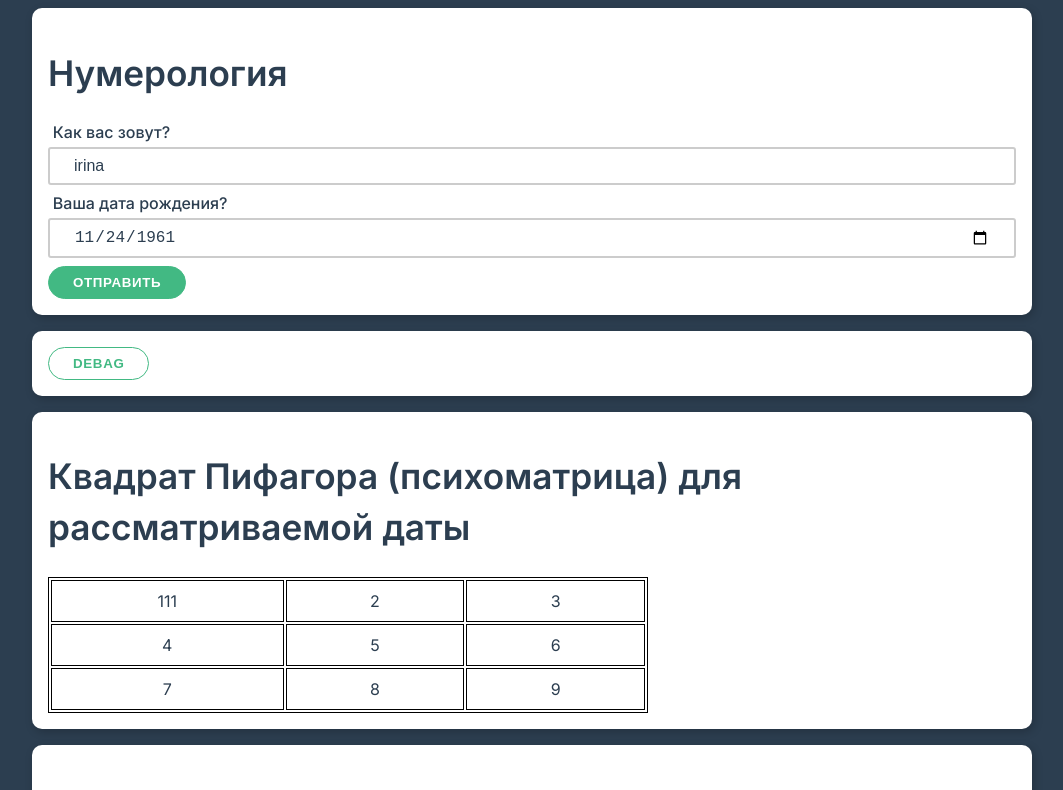
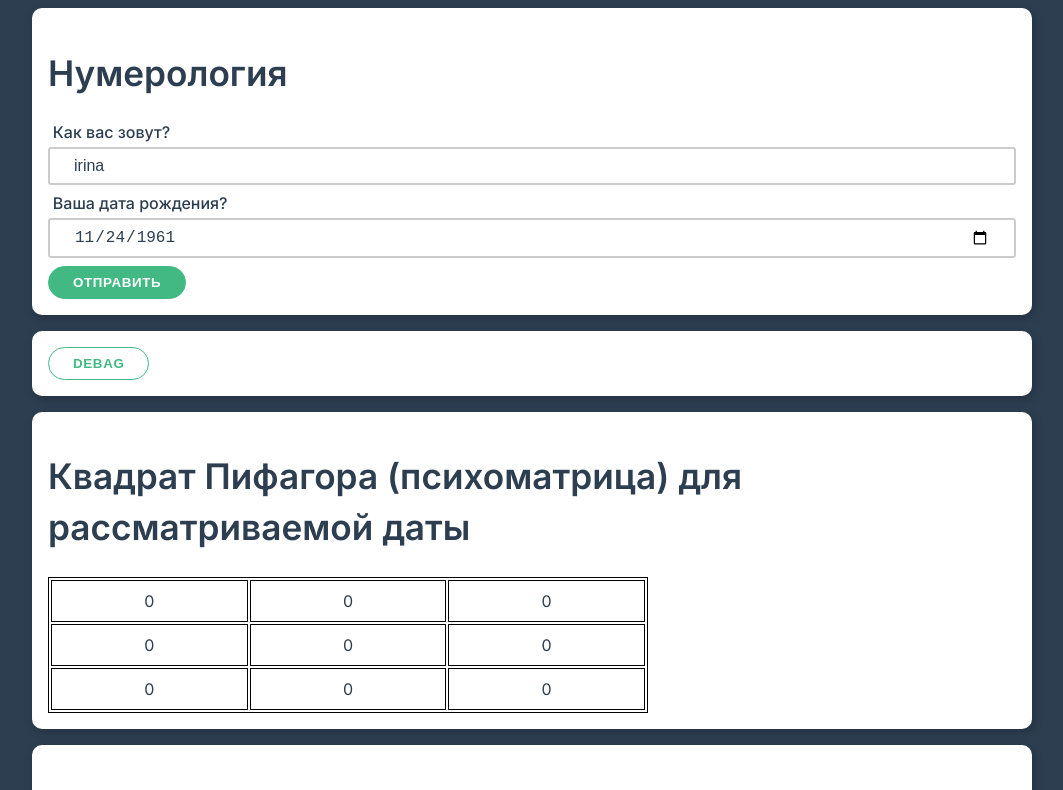
Before and after one commit to voloshchik/numerologic-vue, a Vue app: page / in a window 1280 px wide. Shown: the top 790 px of the page, without its empty margins (108-1171 px from the left). Built offline with nearby package versions, Linux system fonts and the light colour scheme.

Commit message:
add computed filter

```diff
--- a/src/App.vue
+++ b/src/App.vue
@@ -19,7 +19,7 @@
     <div class="card">
       <button class="btn" @click="debag">Debag</button>
     </div>
-    <app-table></app-table>
+    <app-table :numberMatrix="matrixNums"></app-table>
     <app-info></app-info>
   </div>
 </template>
@@ -106,8 +106,8 @@ export default {
         .join('')
         .split('')
         .map(Number)
-      console.log('oneString', oneString)
-      console.log('twoString', twoString)
+      // console.log('oneString', oneString)
+      // console.log('twoString', twoString)
       const result = [...oneString, ...twoString]
 
       this.matrixNums = result
--- a/src/AppTable.vue
+++ b/src/AppTable.vue
@@ -22,47 +22,40 @@
 </template>
 
 <script>
+const filter = (arr, num) => {
+  return arr.filter((n) => n === num).length
+}
 export default {
-  mounted() {
-    console.log(this.nums)
-  },
-  data() {
-    return {
-      nums: [],
-    }
-  },
+  props: ['numberMatrix'],
+  mounted() {},
+
   computed: {
     one() {
-      const num = this.nums
-        .toString()
-        .split('')
-        .map(Number)
-        .filter((n) => n == 1).length
-      return 111
+      return filter(this.numberMatrix, 1)
     },
     two() {
-      return 2
+      return filter(this.numberMatrix, 2)
     },
     three() {
-      return 3
+      return filter(this.numberMatrix, 3)
     },
     four() {
-      return 4
+      return filter(this.numberMatrix, 4)
     },
     five() {
-      return 5
+      return filter(this.numberMatrix, 5)
     },
     six() {
-      return 6
+      return filter(this.numberMatrix, 6)
     },
     seven() {
-      return 7
+      return filter(this.numberMatrix, 7)
     },
     eight() {
-      return 8
+      return filter(this.numberMatrix, 8)
     },
     nine() {
-      return 9
+      return filter(this.numberMatrix, 9)
     },
   },
 }
```
